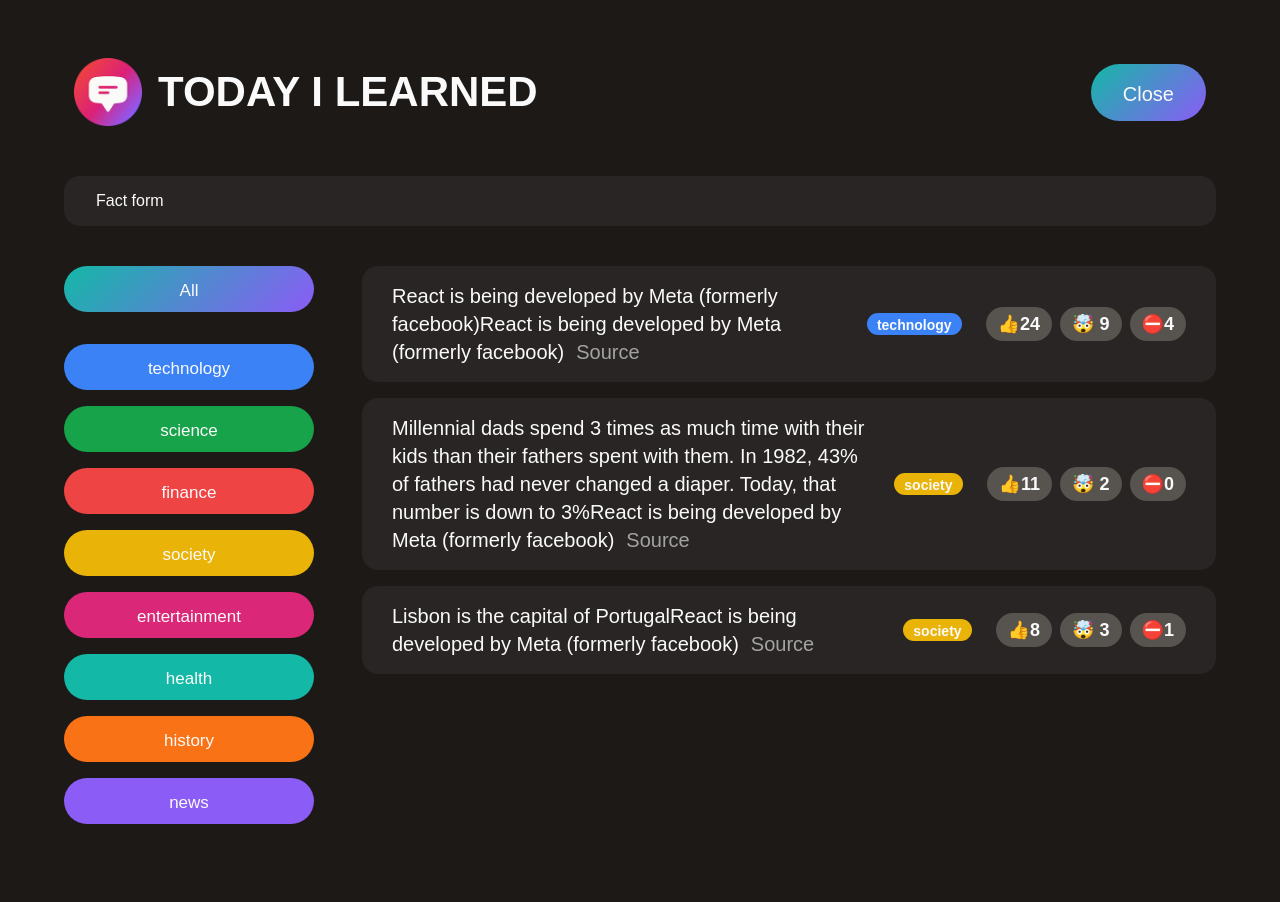
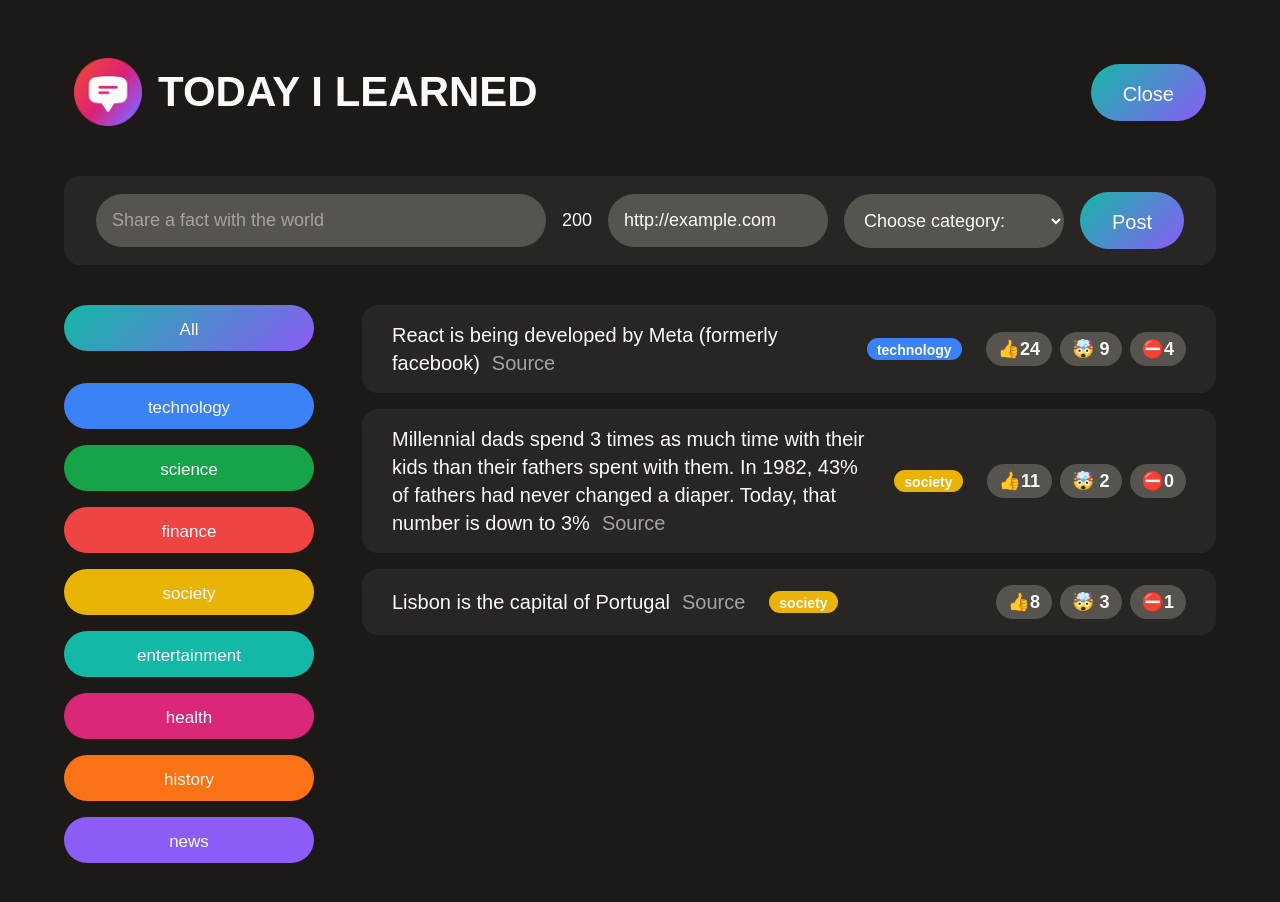
Before and after one commit to Isynopoulos1/todayilearned_project, a React (Create React App) app: page / in a window 1280 px wide. Both pictures are taken after a click on the button "Share a fact". Shown: the top 902 px of the page. Built offline with nearby package versions, Linux system fonts and the light colour scheme; a web font is replaced by a local one.

Commit message:
adding the new fact part 2

```diff
--- a/src/App.js
+++ b/src/App.js
@@ -55,16 +55,19 @@
     /*define state var */
   }
   const [showForm, setShowForm] = useState(false);
+  const [facts, setFacts] = useState(initialFacts);
 
   return (
     <>
       <Header showForm={showForm} setShowForm={setShowForm} />
 
       {/*2.- use state var */}
-      {showForm ? <NewFactForm /> : null}
+      {showForm ? (
+        <NewFactForm setFacts={setFacts} setShowForm={setShowForm} />
+      ) : null}
       <main className="main">
         <CategoryFilter />
-        <FactList />
+        <FactList facts={facts} />
       </main>
     </>
   );
@@ -93,20 +96,90 @@
     </header>
   );
 }
-function NewFactForm() {
-  return <form className="fact-form"> Fact form </form>;
-}
-
 const CATEGORIES = [
   { name: "technology", color: "#3b82f6" },
   { name: "science", color: "#16a34a" },
   { name: "finance", color: "#ef4444" },
   { name: "society", color: "#eab308" },
-  { name: "entertainment", color: "#db2777" },
-  { name: "health", color: "#14b8a6" },
+  { name: "entertainment", color: "#14b8a6" },
+  { name: "health", color: "#db2777" },
   { name: "history", color: "#f97316" },
   { name: "news", color: "#8b5cf6" },
 ];
+
+function isValidHttpUrl(string) {
+  let url;
+  try {
+    url = new URL(string);
+  } catch (_) {
+    return false;
+  }
+  return url.protocol === "http:" || url.protocol === "https:";
+}
+function NewFactForm({ setFacts, setShowForm }) {
+  const [text, setText] = useState("");
+  const [source, setSource] = useState("http://example.com");
+  const [category, setCategory] = useState("");
+  const textLength = text.length;
+
+  function HandleSumit(e) {
+    // 1 prevent browser reload
+    e.preventDefault();
+    console.log(text, source, category);
+    // 2. check if data is valid
+    if (text && isValidHttpUrl(source) && category && textLength <= 200) {
+      // 3. create a new fact object
+
+      const NewFact = {
+        id: Math.round(Math.random() * 1000000000),
+        text,
+        source,
+        category,
+        votesInteresting: 0,
+        votesMindblowing: 0,
+        votesFalse: 0,
+        createdIn: new Date().getFullYear(),
+      };
+      // 4. dd the new fact to the ui
+      setFacts((facts) => [NewFact, ...facts]);
+      // 5 reset input fields
+      setText("");
+      setSource("");
+      setCategory("");
+      // 6. close the form
+      setShowForm(false);
+    }
+  }
+
+  return (
+    <form className="fact-form" onSubmit={HandleSumit}>
+      {" "}
+      <input
+        type="text"
+        placeholder="Share a fact with the world"
+        value={text}
+        onChange={(e) => setText(e.target.value)}
+      />
+      <span>{200 - textLength}</span>
+      <input
+        type="text"
+        placeholder="Trust worthy source..."
+        value={source}
+        onChange={(e) => setSource(e.target.value)}
+      />
+      <select value={category} onChange={(e) => setCategory(e.target.value)}>
+        <option value="">Choose category:</option>
+        {CATEGORIES.map((cat) => (
+          <option key={cat.name} value={cat.name}>
+            {cat.name}
+          </option>
+        ))}
+      </select>
+      <button className="btn btn-large">Post</button>{" "}
+    </form>
+  );
+}
+
 function CategoryFilter() {
   return (
     <aside>
@@ -129,9 +202,7 @@
     </aside>
   );
 }
-function FactList() {
-  // TEMPORARY
-  const facts = initialFacts;
+function FactList({ facts }) {
   return (
     <section>
       <ul className="facts-list">
@@ -147,7 +218,7 @@
     <li className="fact">
       <p>
         {fact.text}
-        React is being developed by Meta (formerly facebook)
+
         <a className="source" href={fact.source} target="_blank">
           Source
         </a>
```
